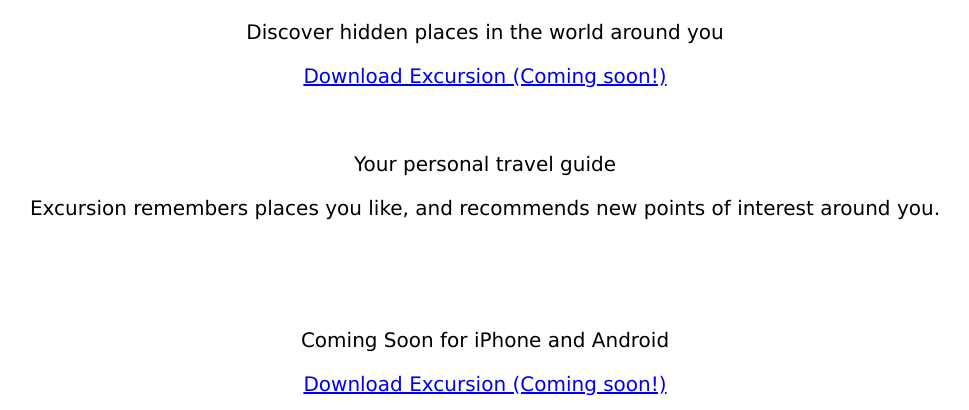
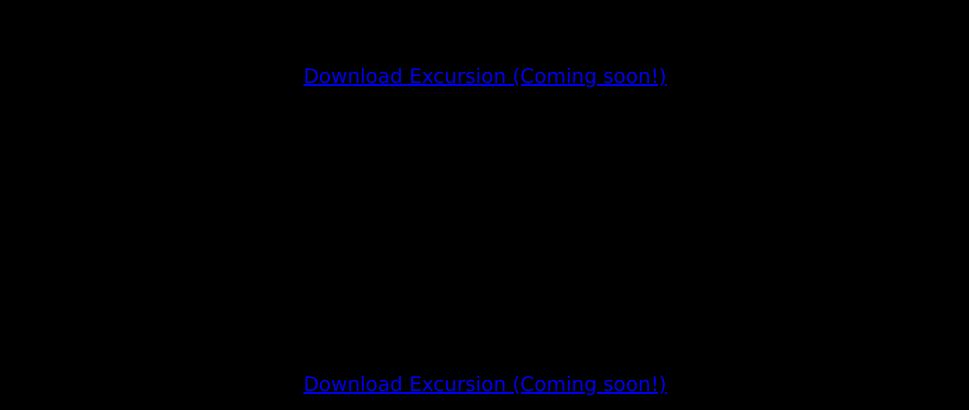
Before and after one commit to bryantigwebuike/excursion, a plain HTML site: page index.html in a window 1280 px wide. Shown: the top 410 px of the page, without its empty margins (155-1124 px from the left). Drawn offline with Linux system fonts and the light colour scheme.

Commit message:
Update style.css

```diff
--- a/resources/css/style.css
+++ b/resources/css/style.css
@@ -1,5 +1,12 @@
 p {
-  text-align: center;
   font-family: verdana;
   font-size: 20px;
 }
+
+body {
+  width: 80%;
+  height: auto;
+  background-color: black;
+  text-align: center;
+  margin: auto;
+}
```
